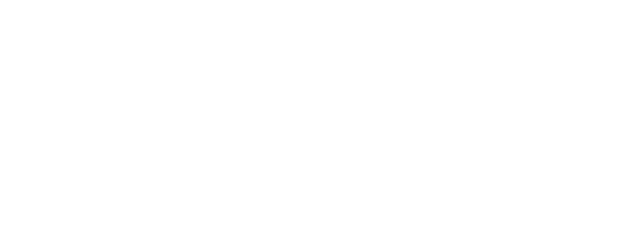
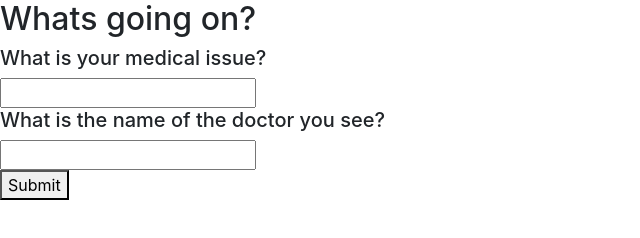
Before and after one commit to aliamirh/Doctor-Api, a website built with webpack: page src/index.html in a window 1280 px wide. Shown: the whole page, without its empty margins (0-640 px from the left). Built offline with nearby package versions, Linux system fonts and the light colour scheme.

Commit message:
add html form and hide api key

```diff
--- a/package.json
+++ b/package.json
@@ -5,7 +5,7 @@
   "main": "index.js",
   "scripts": {
     "build": "webpack --mode development",
-    "start": "npm run build; webpack-dev-server --open --mode development",
+    "start": "npm run build & webpack-dev-server --open --mode development",
     "lint": "eslint src/*.js",
     "test": "jest"
   },
--- a/src/index.html
+++ b/src/index.html
@@ -1,10 +1,21 @@
-
 <!DOCTYPE html>
 <html>
   <head>
-    <title></title>
+    <title>Doctor</title>
   </head>
   <body>
+    <h2>Whats going on?</h2>
+    <form class="formGroup">
+      <div>
+        <h5>What is your medical issue?</h5>
+        <input type="text" id="medIssue">
+      </div>
+      <div>
+        <h5>What is the name of the doctor you see?</h5>
+        <input type="text" id="doctorName">
+      </div>
+      <button type="submit" name="button">Submit</button>
+    </form>
 
   </body>
 </html>
```
Also changed, not shown: src/doctor-service.js (added), src/doctor.js (added), 1 other file.
